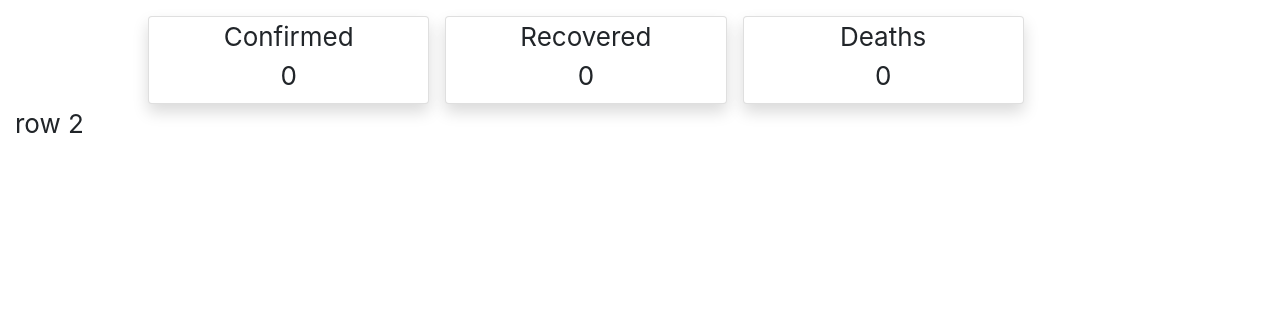
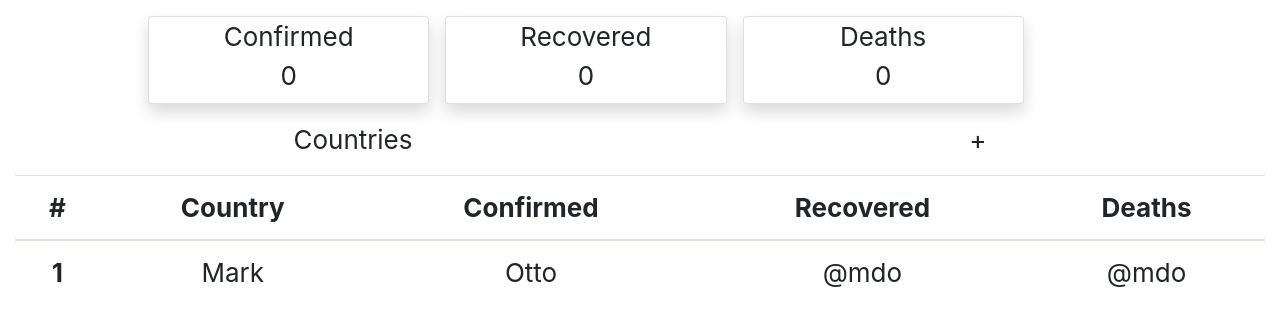
Before and after one commit to kgalgat117/corona, a React (Create React App) app: page / in a window 1280 px wide. Shown: the top 326 px of the page. Built offline with nearby package versions, Linux system fonts and the light colour scheme; no server answers.

Commit message:
country list table ui

```diff
--- /dev/null
+++ b/src/components/CountryTable.jsx
@@ -0,0 +1,38 @@
+import React, { useEffect, useState } from 'react'
+import { Table } from 'reactstrap';
+
+function CountryTable() {
+
+    const [countries, setCountries] = useState([])
+
+    useEffect(() => {
+
+    }, [])
+
+    return (
+        <div className="row pt-3">
+            <Table hover>
+                <thead>
+                    <tr>
+                        <th>#</th>
+                        <th>Country</th>
+                        <th>Confirmed</th>
+                        <th>Recovered</th>
+                        <th>Deaths</th>
+                    </tr>
+                </thead>
+                <tbody>
+                    <tr>
+                        <th scope="row">1</th>
+                        <td>Mark</td>
+                        <td>Otto</td>
+                        <td>@mdo</td>
+                        <td>@mdo</td>
+                    </tr>
+                </tbody>
+            </Table>
+        </div>
+    )
+}
+
+export { CountryTable }
--- a/src/components/worldData.jsx
+++ b/src/components/WorldData.jsx
@@ -1,5 +1,5 @@
 import React, { useEffect, useState } from 'react'
-import { API } from './../services'
+import { API } from '../services'
 
 function WorldData() {
 
--- a/src/components/index.jsx
+++ b/src/components/index.jsx
@@ -1,3 +1,7 @@
-import { WorldData } from './worldData'
+import { WorldData } from './WorldData'
+import { CountryTable } from './CountryTable'
 
-export { WorldData }
+export {
+    WorldData,
+    CountryTable
+}
--- a/src/pages/Home.jsx
+++ b/src/pages/Home.jsx
@@ -1,13 +1,15 @@
 import React from 'react'
-import { WorldData } from './../components'
+import { WorldData, CountryTable } from './../components'
 
 function Home() {
     return (
         <div className="container-fluid ">
             <WorldData />
-            <div className="row">
-                row 2
+            <div className="row pt-3 " style={{ display: "flex", justifyContent: "space-around" }}>
+                <div>Countries</div>
+                <div>+</div>
             </div>
+            <CountryTable />
         </div>
     )
 }
```
